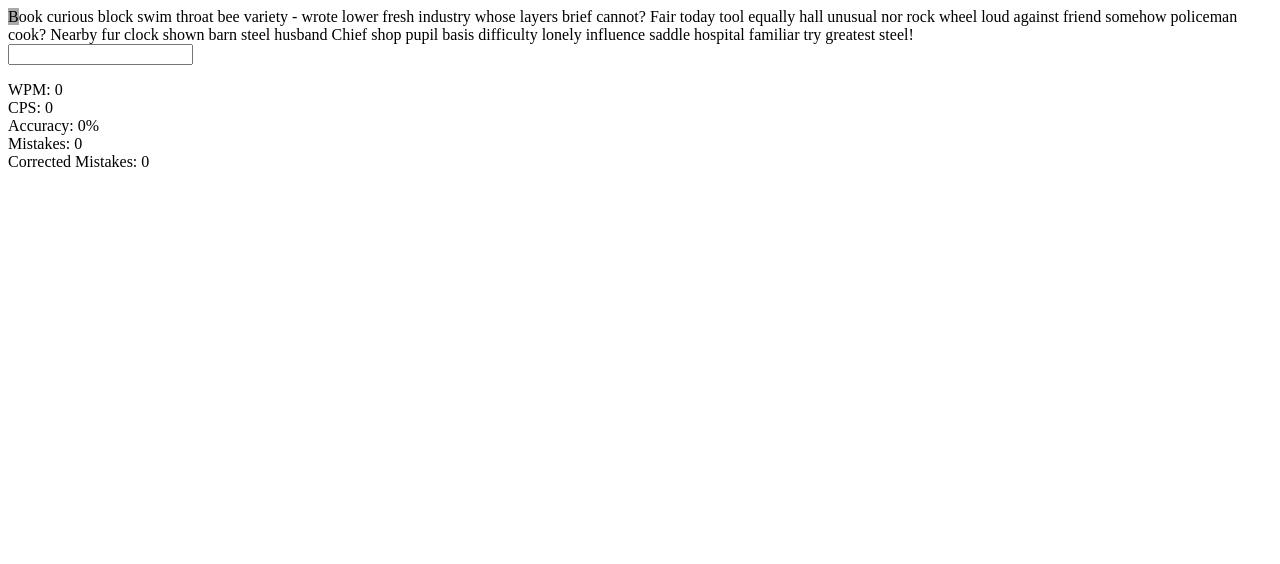
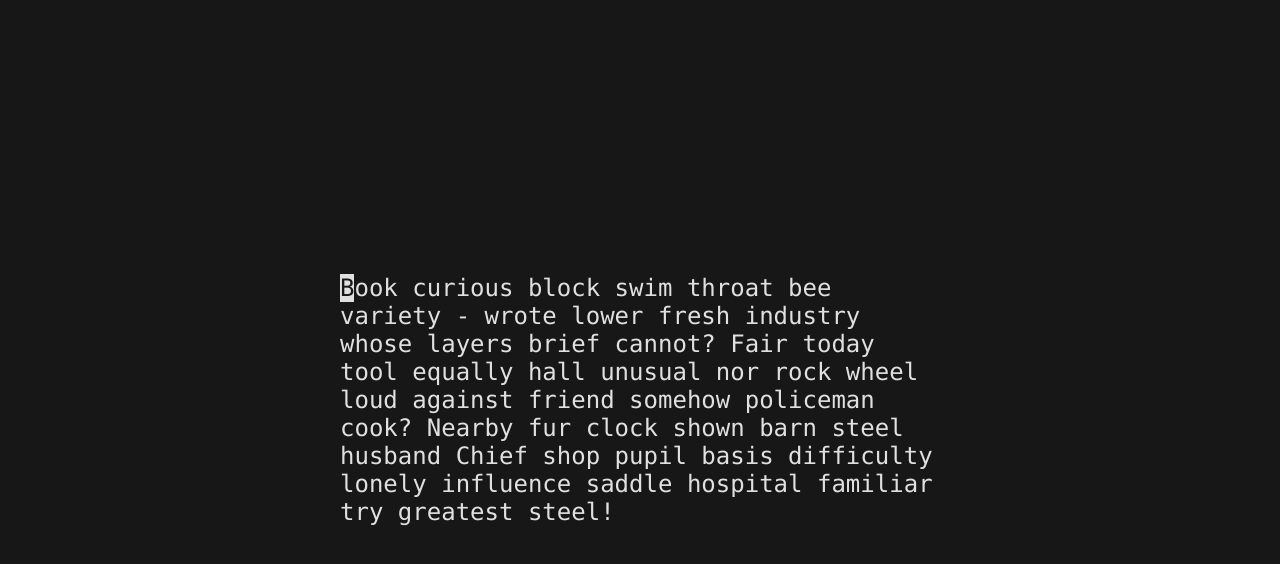
Before and after one commit to jonasgeiler/zacktype, a Svelte app: page / in a window 1280 px wide. Shown: the top 564 px of the page. Built offline with nearby package versions, Linux system fonts and the light colour scheme.

Commit message:
Designed complete front end

```diff
--- a/src/App.svelte
+++ b/src/App.svelte
@@ -1,48 +1,208 @@
 <script lang="ts">
 	import TypingGame from '$lib/core/TypingGame';
+	import { slide } from 'svelte/transition';
 
 	const typingGame = new TypingGame();
+
 	const {
 		text,
 		characterStates,
 		cursorPosition,
+		gameState,
 		wpm,
 		cps,
 		accuracy,
 		mistakes,
-		correctedMistakes,
 	} = typingGame.getStores();
+
+	let inputField: HTMLInputElement;
+
+	function focusInputField() {
+		inputField.focus();
+	}
+
+	function restart() {
+		typingGame.reset();
+		focusInputField();
+	}
 </script>
 
-<div>
-	{#each $text as character, index (character + index)}
-		<span class:active={$cursorPosition === index}
-		      class:correct={$characterStates[index] === TypingGame.CharacterState.Correct}
-		      class:incorrect={$characterStates[index] === TypingGame.CharacterState.Incorrect}
-		>{character}</span>
-	{/each}
+<input bind:this={inputField} on:keydown={e => typingGame.handleKey(e.key)}
+       id="inputField" type="text" autofocus autocomplete="off" autocapitalize="off" autocorrect="off" spellcheck="false" />
+
+<div id="game">
+	<div id="text" on:click={focusInputField}>
+		{#each $text as character, index (character + index)}
+			<span class:cursor={$cursorPosition === index}
+			      class:correct={$characterStates[index] === TypingGame.CharacterState.Correct}
+			      class:incorrect={$characterStates[index] === TypingGame.CharacterState.Incorrect}>{character}</span>
+		{/each}
+	</div>
+
+	{#if $gameState === TypingGame.GameState.Ended}
+		<div id="gameOver" transition:slide>
+			<div id="result">
+				<div class="result-item">
+					<span class="result-value">{$cps}</span>
+					<span class="result-description">chars/sec</span>
+				</div>
+
+				<div class="result-item">
+					<span class="result-value">{$wpm}</span>
+					<span class="result-description">words/min</span>
+				</div>
+
+				<div class="result-item">
+					<span class="result-value">{$accuracy}%</span>
+					<span class="result-description">accuracy</span>
+				</div>
+
+				<div class="result-item">
+					<span class="result-value">{$mistakes}</span>
+					<span class="result-description">mistakes</span>
+				</div>
+			</div>
+
+			<a on:click={restart} id="restart">
+				<svg xmlns="http://www.w3.org/2000/svg" width="24" height="24" viewBox="0 0 24 24">
+					<path d="M12 0c-3.31 0-6.291 1.353-8.459 3.522l-2.48-2.48-1.061 7.341 7.437-.966-2.489-2.488c1.808-1.808 4.299-2.929 7.052-2.929 5.514 0 10 4.486 10 10s-4.486 10-10 10c-3.872 0-7.229-2.216-8.89-5.443l-1.717 1.046c2.012 3.803 6.005 6.397 10.607 6.397 6.627 0 12-5.373 12-12s-5.373-12-12-12z"/>
+				</svg>
+			</a>
+		</div>
+	{/if}
 </div>
 
-<input type="text" on:keydown|preventDefault={e => typingGame.handleKey(e.key)} />
-
-<p>
-	WPM: {$wpm}<br>
-	CPS: {$cps}<br>
-	Accuracy: {$accuracy}%<br>
-	Mistakes: {$mistakes}<br>
-	Corrected Mistakes: {$correctedMistakes}<br>
-</p>
-
-<style>
-	span.active {
-		background-color: #aaa;
+<style global>
+	:root {
+		--font-family:               ui-monospace, SFMono-Regular, Menlo, Monaco, Consolas, "Liberation Mono", "Courier New", monospace;
+		--background-color:          #171717;
+		--primary-text-color:        #e0e0e0;
+		--secondary-text-color:      #7f7f7f;
+		--correct-character-color:   #03a9f4;
+		--incorrect-character-color: #f44336;
 	}
 
-	span.correct {
-		color: #0f0;
+	body {
+		height:                  100%;
+		width:                   100%;
+
+		padding:                 0;
+		margin:                  0;
+
+		font-family:             var(--font-family);
+		font-weight:             400;
+		-webkit-font-smoothing:  antialiased;
+		-moz-osx-font-smoothing: grayscale;
+
+		background-color:        var(--background-color);
+		color:                   var(--primary-text-color);
 	}
 
-	span.incorrect {
-		color: #f00;
+	* {
+		box-sizing: border-box;
+	}
+
+	#app {
+		height:             100vh;
+
+		display:            flex;
+		justify-content:    center;
+		align-items:        center;
+
+		overflow-y:         auto;
+		scrollbar-width:    none;
+		-ms-overflow-style: none;
+	}
+
+	#inputField {
+		position: fixed;
+		top:      -100vh;
+		left:     -100vw;
+	}
+
+	#game {
+		max-height:      600px;
+		height:          100%;
+		max-width:       600px;
+		width:           100%;
+
+		margin-left:     1rem;
+		margin-right:    1rem;
+
+		display:         flex;
+		flex-direction:  column;
+		justify-content: center;
+		align-items:     center;
+	}
+
+	#text {
+		font-size: 24px;
+		user-select: none;
+		cursor: text;
+	}
+
+	#text .cursor {
+		background-color: var(--primary-text-color);
+		color:            var(--background-color);
+	}
+
+	#text .correct {
+		color: var(--correct-character-color);
+	}
+
+	#text .incorrect {
+		background-color: var(--incorrect-character-color);
+		color:            var(--primary-text-color);
+	}
+
+	#gameOver {
+		width:           100%;
+
+		display:         flex;
+		flex-direction:  column;
+		justify-content: center;
+		align-items:     center;
+	}
+
+	#result {
+		width:           100%;
+		margin-top:      2rem;
+
+		display:         flex;
+		flex-wrap:       wrap;
+		justify-content: space-around;
+		align-items:     center;
+	}
+
+	.result-item {
+		display:         flex;
+		flex-direction:  column;
+		justify-content: center;
+		align-items:     center;
+
+		margin-bottom:   5px;
+	}
+
+	.result-item:not(:last-child) {
+		margin-right: 15px;
+	}
+
+	.result-value {
+		font-size: 48px;
+	}
+
+	.result-description {
+		font-size: 18px;
+		color:     var(--secondary-text-color);
+	}
+
+	#restart {
+		margin-top: 2rem;
+		font-size:  16px;
+		fill:      var(--secondary-text-color);
+		stroke: var(--secondary-text-color);
+
+		cursor: pointer;
+		user-select: none;
 	}
 </style>
```
Also changed, not shown: 1 other file (tests, documents, lock files or other folders).
